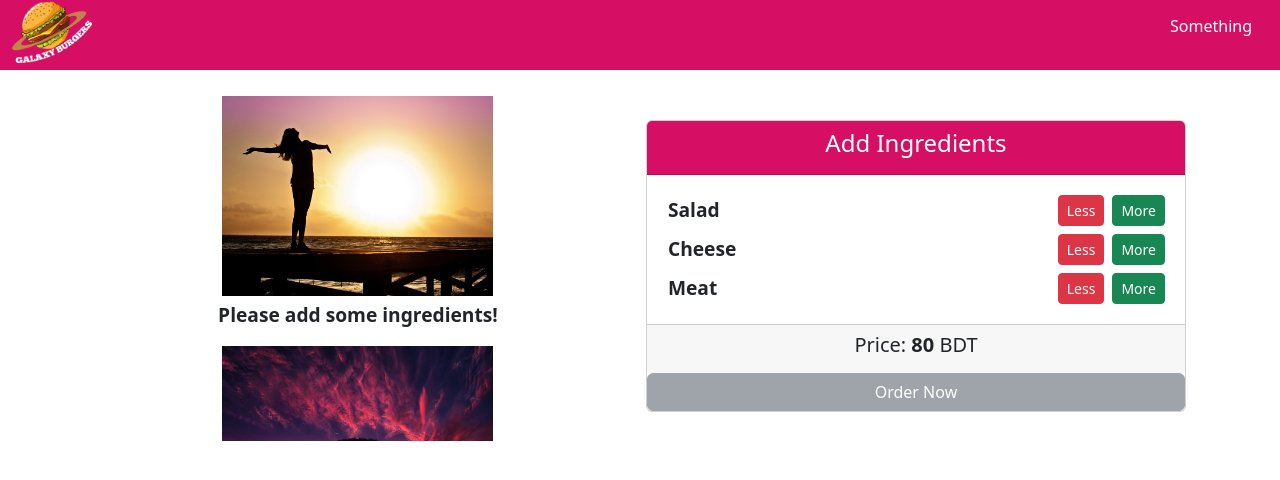
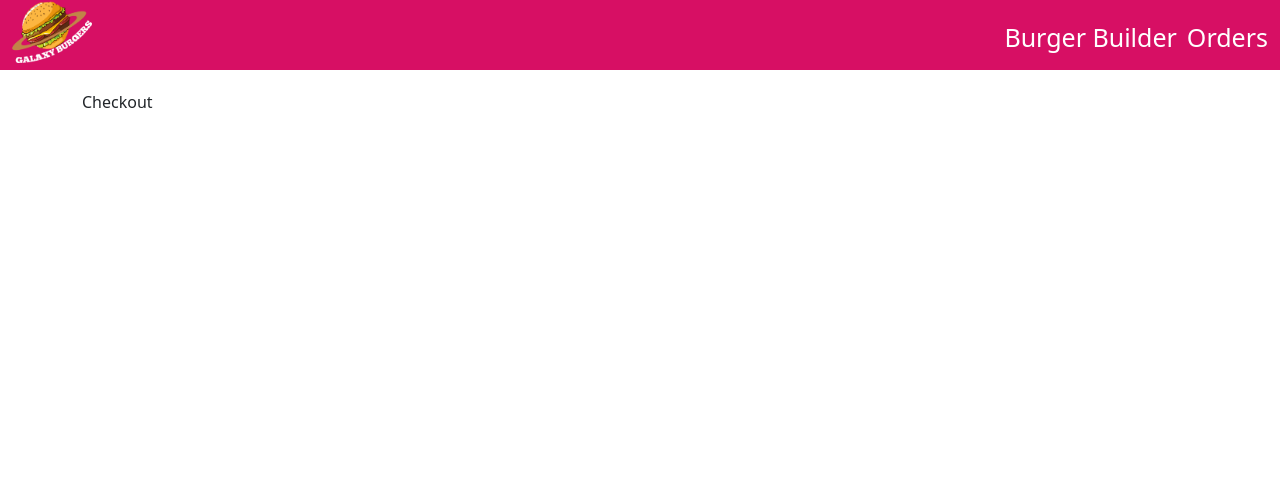
Before and after one commit to Horraira/burger-builder, a React (Create React App) app: page /checkout in a window 1280 px wide. Shown: the top 480 px of the page. Built offline with nearby package versions, Linux system fonts and the light colour scheme.

Commit message:
Adding Router ( Navigate )

```diff
--- a/package.json
+++ b/package.json
@@ -10,6 +10,8 @@
     "react": "^18.2.0",
     "react-dom": "^18.2.0",
     "react-popper": "^2.3.0",
+    "react-router": "^6.3.0",
+    "react-router-dom": "^6.3.0",
     "react-scripts": "5.0.1",
     "reactstrap": "^9.1.4",
     "web-vitals": "^2.1.4"
--- a/src/App.js
+++ b/src/App.js
@@ -1,13 +1,12 @@
-import Header from "./Components/Header/Header";
-import BurgerBuilder from "./Components/BurgerBuilder/BurgerBuilder";
+import { BrowserRouter } from "react-router-dom";
+import Main from "./Components/Main";
 
 function App() {
   return (
     <div className="App">
-      <Header />
-      <div className="container">
-        <BurgerBuilder />
-      </div>
+      <BrowserRouter>
+        <Main />
+      </BrowserRouter>
     </div>
   );
 }
--- a/src/Components/BurgerBuilder/BurgerBuilder.js
+++ b/src/Components/BurgerBuilder/BurgerBuilder.js
@@ -51,6 +51,10 @@ export default class BurgerBuilder extends Component {
     });
   };
 
+  handleCheckout = () => {
+    this.props.navigate("/checkout");
+  };
+
   updatePurchasable = (ingredients) => {
     const sum = ingredients.reduce((sum, ele) => {
       return sum + ele.amount;
@@ -80,7 +84,9 @@ export default class BurgerBuilder extends Component {
             <Summary ingredients={this.state.ingredients} />
           </ModalBody>
           <ModalFooter>
-            <Button color="success">Continue to Checkout</Button>
+            <Button color="success" onClick={this.handleCheckout}>
+              Continue to Checkout
+            </Button>
             <Button color="secondary" onClick={this.toggleModal}>
               Cancel
             </Button>
--- a/src/Components/Header/Header.css
+++ b/src/Components/Header/Header.css
@@ -13,8 +13,15 @@
   color: white !important;
   font-size: 25px;
   margin-top: -25px;
+  margin-left: 10px;
 }
 
 .NavLink:hover {
   color: wheat !important;
+  text-decoration: none;
 }
+
+.active {
+  text-shadow: 1px 1px grey;
+  color: wheat !important;
+}
--- a/src/Components/Header/Header.js
+++ b/src/Components/Header/Header.js
@@ -2,6 +2,7 @@ import React from "react";
 import { Navbar, NavbarBrand, Nav, NavItem, NavLink } from "reactstrap";
 import "./Header.css";
 import Logo from "../../assets/logo.png";
+import { Link } from "react-router-dom";
 
 const Header = () => {
   return (
@@ -17,9 +18,14 @@ const Header = () => {
         </NavbarBrand>
         <Nav className="mr-md-5">
           <NavItem>
-            <NavLink className="NavLink" href="#">
-              Something
-            </NavLink>
+            <Link to="/" className="NavLink">
+              Burger Builder
+            </Link>
+          </NavItem>
+          <NavItem>
+            <Link to="/orders" className="NavLink">
+              Orders
+            </Link>
           </NavItem>
         </Nav>
       </Navbar>
--- /dev/null
+++ b/src/Components/Main.js
@@ -0,0 +1,26 @@
+import React from "react";
+import Header from "./Header/Header";
+import BurgerBuilder from "./BurgerBuilder/BurgerBuilder";
+import Orders from "./Orders/Orders";
+import Checkout from "./Orders/Checkout/Checkout";
+
+import { Route, Routes } from "react-router";
+import { useNavigate } from "react-router-dom";
+
+const Main = () => {
+  const navigation = useNavigate();
+  return (
+    <div>
+      <Header />
+      <div className="container">
+        <Routes>
+          <Route path="/orders" element={<Orders />} />
+          <Route path="/checkout" element={<Checkout />} />
+          <Route path="/" element={<BurgerBuilder navigate={navigation} />} />
+        </Routes>
+      </div>
+    </div>
+  );
+};
+
+export default Main;
--- /dev/null
+++ b/src/Components/Orders/Checkout/Checkout.js
@@ -0,0 +1,11 @@
+import React from "react";
+
+const Checkout = () => {
+  return (
+    <div>
+      <p>Checkout</p>
+    </div>
+  );
+};
+
+export default Checkout;
--- /dev/null
+++ b/src/Components/Orders/Orders.js
@@ -0,0 +1,11 @@
+import React from "react";
+
+const Orders = (props) => {
+  return (
+    <div>
+      <p>Orders</p>
+    </div>
+  );
+};
+
+export default Orders;
```
Also changed, not shown: 1 other file (tests, documents, lock files or other folders).
